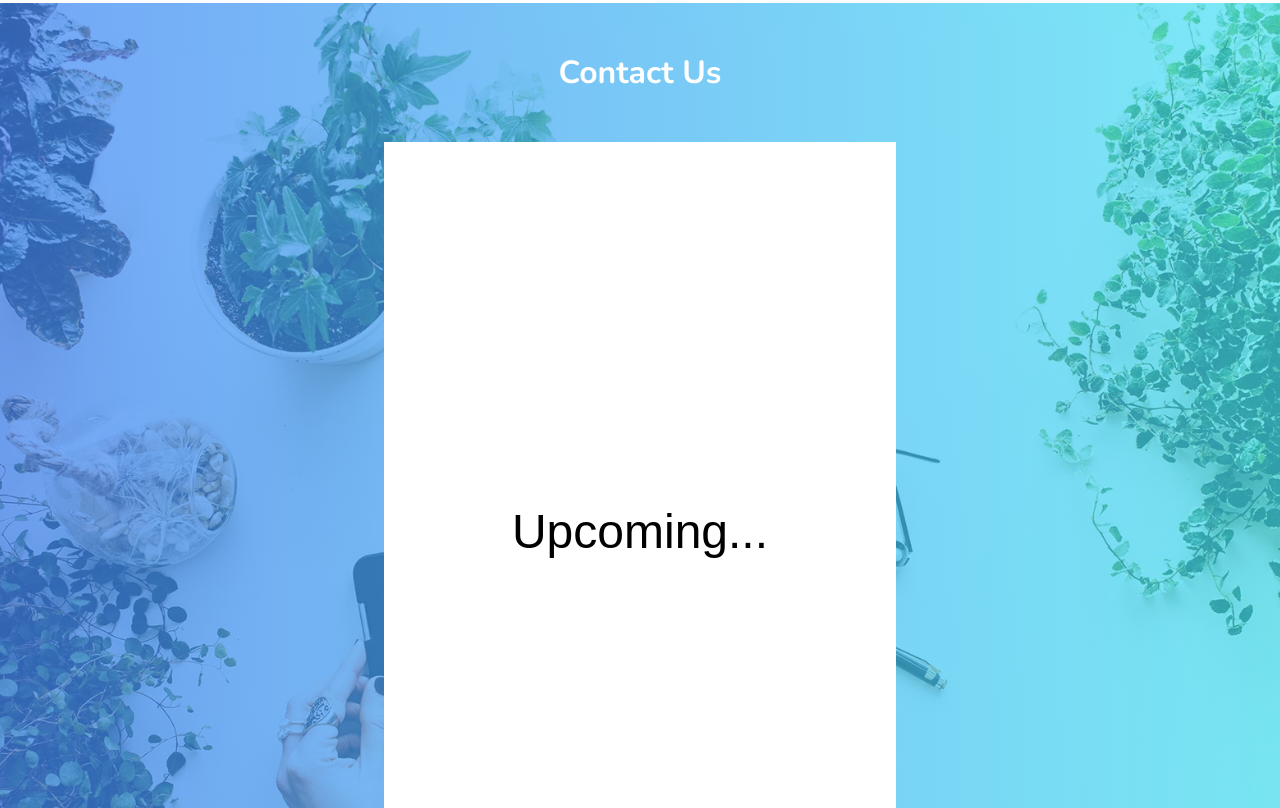
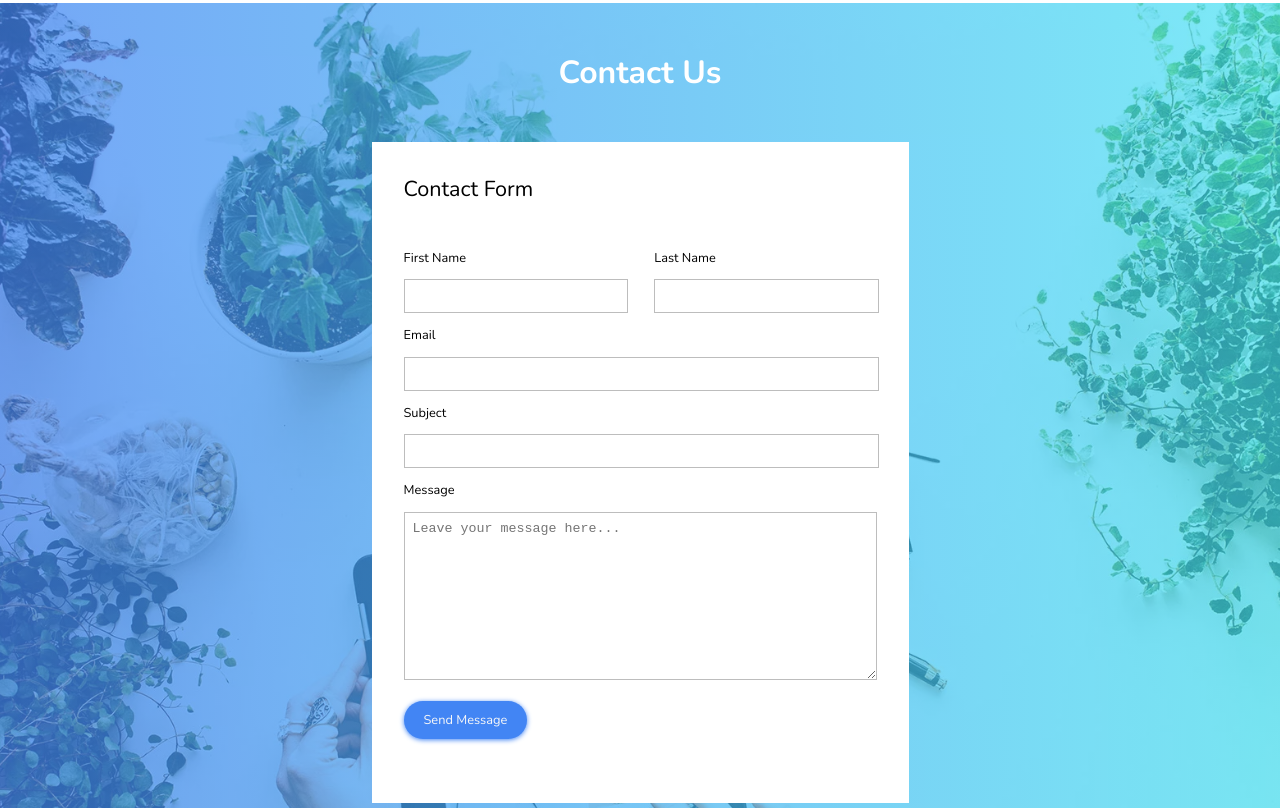
Before and after one commit to Suyash-18/Imagine, a plain HTML site: page index.html in a window 1280 px wide. Shown: the part 7532-8340 px from the top of the page. Drawn offline with nearby package versions, Linux system fonts and the light colour scheme.

Commit message:
js for animation is left.

```diff
--- a/index.html
+++ b/index.html
@@ -496,8 +496,30 @@
                 <h3 class="nunito">Contact Us</h3>
             </div>
             <div class="contact">
-                <!-- Tentetive delete afterword -->
-                <p class="fredoka">Upcoming...</p>
+                <h5 class="nunito">Contact Form</h5>
+                <div class="form-name">
+                    <div class="fname">
+                        <label for="fname">First Name</label>
+                        <input type="text" name="fname" id="fname">
+                    </div>
+                    <div class="lname">
+                        <label for="lname">Last Name</label>
+                        <input type="text" name="lname" id="lname">
+                    </div>
+                </div>
+                <div class="form-email">
+                    <label for="e-mail">Email</label>
+                    <input type="text" name="e-mail" id="e-mail">
+                </div>
+                <div class="form-subject">
+                    <label for="eubject">Subject</label>
+                    <input type="text" name="subject" id="subject">
+                </div>
+                <div class="form-mess">
+                    <label for="mess">Message</label>
+                    <textarea name="mess" id="mess" cols="55" rows="10" placeholder="Leave your message here..."></textarea>
+                </div>
+                <button class="nunito">Send Message</button>
             </div>
         </section>
         <footer>
--- a/style.css
+++ b/style.css
@@ -692,17 +692,58 @@ nav i{
     color: #fff;
 }
 .page-8 .contact{
-    height: 75%;
-    width: 40%;
     background: #fff;
+    padding: 2rem;
+    font-family: "Nunito", sans-serif;
+    font-size: 0.8rem;
+    display: flex;
+    flex-direction: column;
 }
-/* Tentetive delete afterwards */
-.contact{
+.contact h5{
+    font-size: 1.35rem;
+    font-weight: 400;
+    margin-bottom: 2rem;
+}
+.contact .form-name{
     display: flex;
-    align-items: center;
-    justify-content: center;
-    font-size: 3rem;
-    font-weight: 700;
+    justify-content: space-between;
+}
+.contact label{
+    display: block;
+    margin: 0.8rem 0;
+}
+.contact input{
+    width: 100%;
+    border: #8686868a 1px solid;
+    height: 2rem;
+}
+textarea{
+    padding: 0.5rem ;
+    margin-bottom: 1rem;
+    border: #8686868a 1px solid;
+}
+
+.fname ,.lname{
+    width: 47%;
+}
+
+
+.contact button{
+    padding: 10px 20px;
+    border-radius: 50px;
+    background: var(--blue);
+    font-size: 0.8rem;
+    color: #f8f8f8;
+    border: none;
+    transition: all 0.5s ease-in-out;
+    box-shadow: 0 1px 5px var(--blue);
+    width: fit-content;
+    margin-bottom: 2rem;
+}
+.contact button:hover{
+    box-shadow: var(--blue) 0px 3px 15px;
+    transform: translateY(-2%);
+    cursor: pointer;
 }
 
 footer{
```
